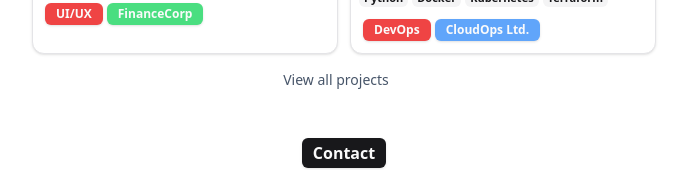
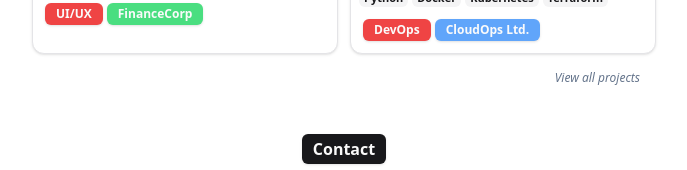
Before and after one commit to madlifiyx/portfolio-web-templates, a React (Vite) app: page / in a window 1280 px wide. Shown: the part 1861-2031 px from the top of the page, without its empty margins (296-983 px from the left). Built offline with nearby package versions, Linux system fonts and the light colour scheme.

Commit message:
Fix (feat): change position view all project

```diff
--- a/src/pages/resume/sections/project-section/project-section.tsx
+++ b/src/pages/resume/sections/project-section/project-section.tsx
@@ -103,17 +103,17 @@ export const ProjectSection = () => {
           ))}
         </div>
         {projectCardData.length > 4 && (
-          <div className='flex items-center justify-center mt-4 group'>
+          <div className='flex items-center justify-end mt-4 group'>
             <Link
               to='/project'
-              className='text-center text-sm font-medium hover:underline text-slate-600'
+              className='text-center text-xs italic font-medium hover:underline text-slate-500 dark:text-slate-400'
             >
               View all projects
             </Link>
             <IconChevronRight
               size={16}
               className={cn(
-                'translate-x-0 transform opacity-0 transition-all duration-300 ease-out group-hover:translate-x-1 group-hover:opacity-100'
+                'translate-x-0 transform opacity-0 transition-all duration-300 ease-out group-hover:translate-x-1 group-hover:opacity-100 text-slate-500 dark:text-slate-400'
               )}
             />
           </div>
```
